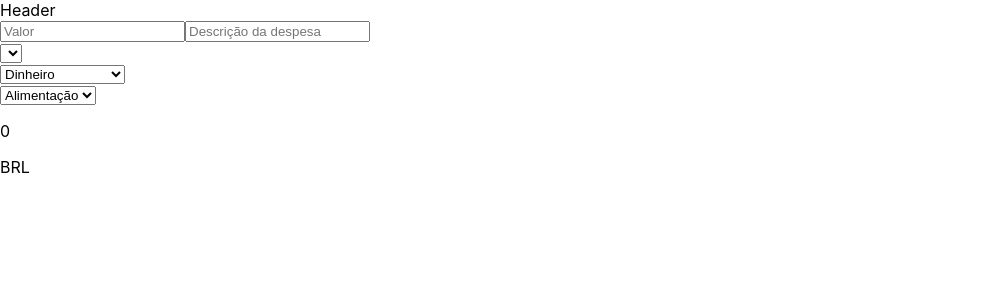
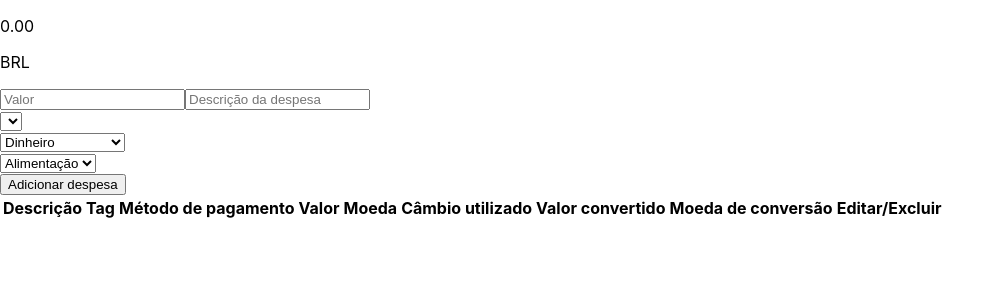
Before and after one commit to CamilaPaiz/project-trybewallet-Trybe, a React (Create React App) app: page /carteira in a window 1280 px wide. Shown: the top 300 px of the page, without its empty margins (0-1004 px from the left). Built offline with nearby package versions, Linux system fonts and the light colour scheme.

Commit message:
requisito 4 e 6 e iniciado requisito5

```diff
--- a/src/components/Header.js
+++ b/src/components/Header.js
@@ -1,11 +1,47 @@
 import React, { Component } from 'react';
+import { connect } from 'react-redux';
+import PropTypes from 'prop-types';
 
 class Header extends Component {
+  sumCalculation = () => {
+    let sum = 0;
+    const { expenses } = this.props;
+    expenses.forEach((expense) => {
+      const valueExpense = expense.value;
+      const rate = expense.exchangeRates[expense.currency].ask;
+      const finalValue = Number(valueExpense) * Number(rate);
+      sum += finalValue;
+    });
+    return sum.toFixed(2);
+  };
+
   render() {
+    const { email } = this.props;
     return (
-      <div>Header</div>
+      <div>
+        <p data-testid="email-field">{email}</p>
+        <div>
+          <p data-testid="total-field">
+            { this.sumCalculation() }
+
+          </p>
+        </div>
+        <div>
+          <p data-testid="header-currency-field">BRL</p>
+        </div>
+      </div>
     );
   }
 }
 
-export default Header;
+const mapStateToProps = ({ user, wallet }) => ({
+  email: user.email,
+  expenses: wallet.expenses,
+});
+
+Header.propTypes = {
+  email: PropTypes.string.isRequired,
+  expenses: PropTypes.array,
+}.isRequired;
+
+export default connect(mapStateToProps)(Header);
--- a/src/components/Table.js
+++ b/src/components/Table.js
@@ -1,11 +1,29 @@
 import React, { Component } from 'react';
+import { connect } from 'react-redux';
 
 class Table extends Component {
   render() {
     return (
-      <div>Table</div>
+      <div id="table">
+        <table>
+          <thead>
+            <tr>
+              <th>Descrição</th>
+              <th>Tag</th>
+              <th>Método de pagamento</th>
+              <th>Valor</th>
+              <th>Moeda</th>
+              <th>Câmbio utilizado</th>
+              <th>Valor convertido</th>
+              <th>Moeda de conversão</th>
+              <th>Editar/Excluir</th>
+            </tr>
+          </thead>
+
+        </table>
+      </div>
     );
   }
 }
 
-export default Table;
+export default connect()(Table);
--- a/src/components/WalletForm.js
+++ b/src/components/WalletForm.js
@@ -1,50 +1,123 @@
 import React, { Component } from 'react';
 import { connect } from 'react-redux';
 import PropTypes from 'prop-types';
+import { getRequestApiExpenses } from '../redux/actions';
 
 class WalletForm extends Component {
+  state = {
+    id: 0,
+    expensesText: '',
+    expensesdescription: '',
+    methodinput: 'Dinheiro',
+    taginput: 'Alimentação',
+    currencyinput: 'USD',
+  };
+
+  handleChange = ({ target }) => {
+    const { name, value } = target;
+    this.setState({ [name]: value });
+  };
+
+  handleClick = () => {
+    const { id,
+      expensesText,
+      expensesdescription,
+      methodinput,
+      taginput,
+      currencyinput,
+    } = this.state;
+    const { dispatch } = this.props;
+    dispatch(getRequestApiExpenses({
+      id,
+      value: expensesText,
+      description: expensesdescription,
+      method: methodinput,
+      tag: taginput,
+      currency: currencyinput,
+    }));
+    this.setState({
+      expensesText: '',
+      expensesdescription: '',
+      id: id + 1,
+      // zerar restante
+    });
+  };
+
   render() {
     const { currencies } = this.props;
+    const { expensesText,
+      expensesdescription,
+      currencyinput,
+      taginput,
+      methodinput,
+    } = this.state;
     return (
       <div>
         <label htmlFor="value-input">
           <input
             data-testid="value-input"
             type="text"
-            name="despesa"
+            name="expensesText"
             placeholder="Valor"
+            onChange={ this.handleChange }
+            value={ expensesText }
           />
         </label>
         <label htmlFor="description-input">
           <input
             data-testid="description-input"
             type="text"
-            name="descricao-despesa"
+            name="expensesdescription"
             placeholder="Descrição da despesa"
+            onChange={ this.handleChange }
+            value={ expensesdescription }
           />
         </label>
         <div>
-          <select data-testid="currency-input">
+          <select
+            data-testid="currency-input"
+            onChange={ this.handleChange }
+            name="currencyinput"
+            value={ currencyinput }
+          >
             {currencies.map((item) => (
-              <option key={ item.name }>{item}</option>
+              <option key={ item.id }>{item}</option>
             ))}
           </select>
         </div>
         <div>
-          <select data-testid="method-input">
+          <select
+            data-testid="method-input"
+            onChange={ this.handleChange }
+            name="methodinput"
+            value={ methodinput }
+          >
             <option>Dinheiro</option>
             <option>Cartão de crédito</option>
             <option>Cartão de débito</option>
           </select>
         </div>
         <div>
-          <select data-testid="tag-input">
+          <select
+            data-testid="tag-input"
+            onChange={ this.handleChange }
+            name="taginput"
+            value={ taginput }
+          >
             <option>Alimentação</option>
             <option>Lazer</option>
             <option>Trabalho</option>
             <option>Transporte</option>
             <option>Saúde</option>
           </select>
+        </div>
+        <div>
+          <button
+            type="button"
+            onClick={ this.handleClick }
+          >
+            Adicionar despesa
+          </button>
         </div>
       </div>
     );
@@ -56,6 +129,7 @@ const mapStateToProps = ({ wallet }) => ({
 });
 
 WalletForm.propTypes = {
+  dispatch: PropTypes.func.isRequired,
   currencies: PropTypes.array,
 }.isRequired;
 
--- a/src/pages/Wallet.js
+++ b/src/pages/Wallet.js
@@ -1,35 +1,20 @@
 import React from 'react';
 import { connect } from 'react-redux';
-import PropTypes from 'prop-types';
-
 import Header from '../components/Header';
+import Table from '../components/Table';
 import WalletForm from '../components/WalletForm';
 
 class Wallet extends React.Component {
   render() {
-    const { email } = this.props;
     return (
       <div>
         <Header />
         <WalletForm />
-        <p data-testid="email-field">{email}</p>
-        <div>
-          <p data-testid="total-field">0</p>
-        </div>
-        <div>
-          <p data-testid="header-currency-field">BRL</p>
-        </div>
+        <Table />
+
       </div>
     );
   }
 }
 
-const mapStateToProps = ({ user }) => ({
-  email: user.email,
-});
-
-Wallet.propTypes = {
-  email: PropTypes.string.isRequired,
-};
-
-export default connect(mapStateToProps)(Wallet);
+export default connect()(Wallet);
--- a/src/redux/actions/index.js
+++ b/src/redux/actions/index.js
@@ -3,6 +3,7 @@
 export const ADD_EMAIL = 'ADD_EMAIL';
 export const REQUEST_API = 'REQUEST_API';
 export const REQUEST_API_SUCESS = 'REQUEST_API_SUCESS';
+export const REQUEST_API_SUCESS_EXPENSES = 'REQUEST_API_SUCESS_EXPENSES,';
 
 // actions creators
 
@@ -20,12 +21,25 @@ export const requestApiSucess = (payload) => ({
   currencies: payload,
 });
 
-// função thunk para requisição de api
+export const requestApiSucessExpenses = (payload) => ({
+  type: REQUEST_API_SUCESS_EXPENSES,
+  expenses: payload,
+});
+
+// função thunk para requisição de api para tipos de moeda
 
 export const getRequestApi = () => async (dispatch) => {
   dispatch(requestApi());
   const response = await fetch('https://economia.awesomeapi.com.br/json/all');
   const data = await response.json();
-  const dataFiltered = Object.keys(data).filter((item) => item !== 'USDT');
+  const dataFiltered = Object.keys(data).filter((item) => item !== 'USDT'); // realizada com a ajuda da colega Caren Pontes
   return dispatch(requestApiSucess(dataFiltered));
 };
+
+// função thunk para requisição de api para expenses
+export const getRequestApiExpenses = (state) => async (dispatch) => {
+  dispatch(requestApi());
+  const response = await fetch('https://economia.awesomeapi.com.br/json/all');
+  const data = await response.json();
+  return dispatch(requestApiSucessExpenses({ ...state, exchangeRates: data }));
+};
--- a/src/redux/reducers/wallet.js
+++ b/src/redux/reducers/wallet.js
@@ -1,9 +1,10 @@
 // Esse reducer será responsável por tratar o todas as informações relacionadas as despesas
 
-import { REQUEST_API, REQUEST_API_SUCESS } from '../actions';
+import { REQUEST_API, REQUEST_API_SUCESS, REQUEST_API_SUCESS_EXPENSES } from '../actions';
 
 const INITIAL_STATE = {
   currencies: [],
+  expenses: [],
 };
 
 const wallet = (state = INITIAL_STATE, action) => {
@@ -14,6 +15,12 @@ const wallet = (state = INITIAL_STATE, action) => {
     return {
       ...state,
       currencies: action.currencies,
+
+    };
+  case REQUEST_API_SUCESS_EXPENSES:
+    return {
+      ...state,
+      expenses: [...state.expenses, action.expenses],
     };
   default:
     return state;
```
